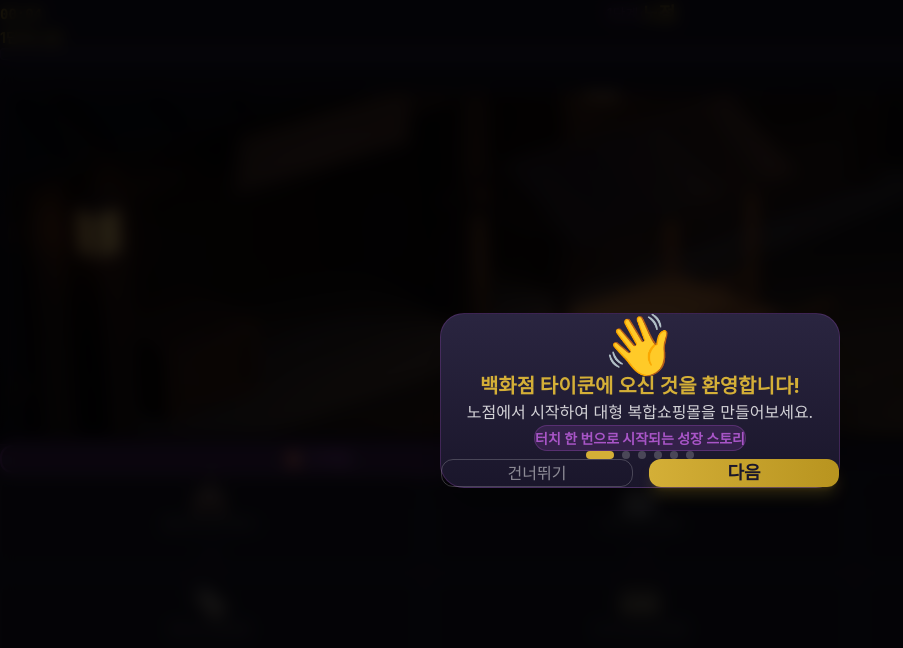
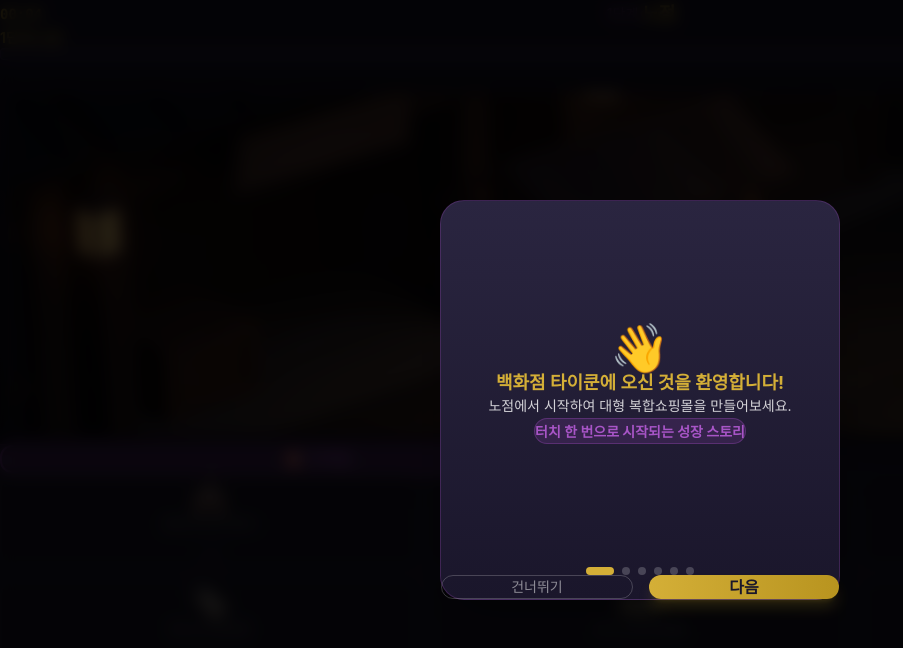
Before and after one commit to tony-436949/department-store-tycoon, a React (Vite) app: page / in a window 1280 px wide. Shown: the top 648 px of the page, without its empty margins (0-903 px from the left). Built offline with nearby package versions, Linux system fonts and the light colour scheme.

Commit message:
fix: 튜토리얼 모달 400x400 고정, 요소 간격 분리

```diff
--- a/src/components/TutorialOverlay.tsx
+++ b/src/components/TutorialOverlay.tsx
@@ -93,29 +93,27 @@ export function TutorialOverlay({ onComplete }: TutorialOverlayProps) {
       className="fixed inset-0 z-[200] bg-black/85 backdrop-blur-sm"
       style={{ display: 'flex', alignItems: 'center', justifyContent: 'center', padding: '16px' }}
     >
-      <div className="w-full max-w-[400px] bg-gradient-to-b from-[#2A2540] to-[#1A162B] rounded-3xl border border-purple/30 shadow-2xl">
-        {/* 상단 이모지 영역 */}
-        <div className="flex items-center justify-center pt-10 pb-4">
-          <span className="text-6xl">{slide.emoji}</span>
-        </div>
-
-        {/* 콘텐츠 */}
-        <div className="px-8 pb-5 text-center">
-          <h2 className="text-gold font-bold text-xl mb-3 leading-tight">
+      <div
+        className="w-[400px] h-[400px] max-w-[95vw] max-h-[95vh] bg-gradient-to-b from-[#2A2540] to-[#1A162B] rounded-3xl border border-purple/30 shadow-2xl flex flex-col justify-between"
+      >
+        {/* 상단: 이모지 + 콘텐츠 */}
+        <div className="flex-1 flex flex-col items-center justify-center px-8 pt-6">
+          <span className="text-5xl mb-4">{slide.emoji}</span>
+          <h2 className="text-gold font-bold text-lg mb-2 leading-tight text-center">
             {slide.title}
           </h2>
-          <p className="text-white/80 text-base leading-relaxed mb-4">
+          <p className="text-white/80 text-sm leading-relaxed text-center mb-3">
             {slide.description}
           </p>
           {slide.highlight && (
-            <div className="inline-block bg-purple/20 border border-purple/40 rounded-full px-5 py-2">
+            <div className="inline-block bg-purple/20 border border-purple/40 rounded-full px-4 py-1.5">
               <span className="text-purple-light text-sm font-bold">{slide.highlight}</span>
             </div>
           )}
         </div>
 
-        {/* 인디케이터 */}
-        <div className="flex justify-center gap-2 pb-5">
+        {/* 중간: 인디케이터 */}
+        <div className="flex justify-center gap-2 py-4">
           {SLIDES.map((_, i) => (
             <div
               key={i}
@@ -130,19 +128,19 @@ export function TutorialOverlay({ onComplete }: TutorialOverlayProps) {
           ))}
         </div>
 
-        {/* 버튼 영역 */}
-        <div className="px-8 pb-8 flex gap-4">
+        {/* 하단: 버튼 */}
+        <div className="px-6 pb-6 flex gap-4">
           {!isLast && (
             <button
               onClick={handleSkip}
-              className="flex-1 py-4 rounded-xl border border-white/20 text-white/50 text-base font-medium active:bg-white/5"
+              className="flex-1 py-3.5 rounded-xl border border-white/20 text-white/50 text-sm font-medium active:bg-white/5"
             >
               건너뛰기
             </button>
           )}
           <button
             onClick={handleNext}
-            className={`${isLast ? 'w-full' : 'flex-1'} py-4 rounded-xl bg-gradient-to-r from-gold to-gold-dark text-dark-navy text-lg font-bold shadow-lg shadow-gold/20 active:scale-95 transition-transform`}
+            className={`${isLast ? 'w-full' : 'flex-1'} py-3.5 rounded-xl bg-gradient-to-r from-gold to-gold-dark text-dark-navy text-base font-bold shadow-lg shadow-gold/20 active:scale-95 transition-transform`}
           >
             {isLast ? '🎮 게임 시작!' : '다음'}
           </button>
```
